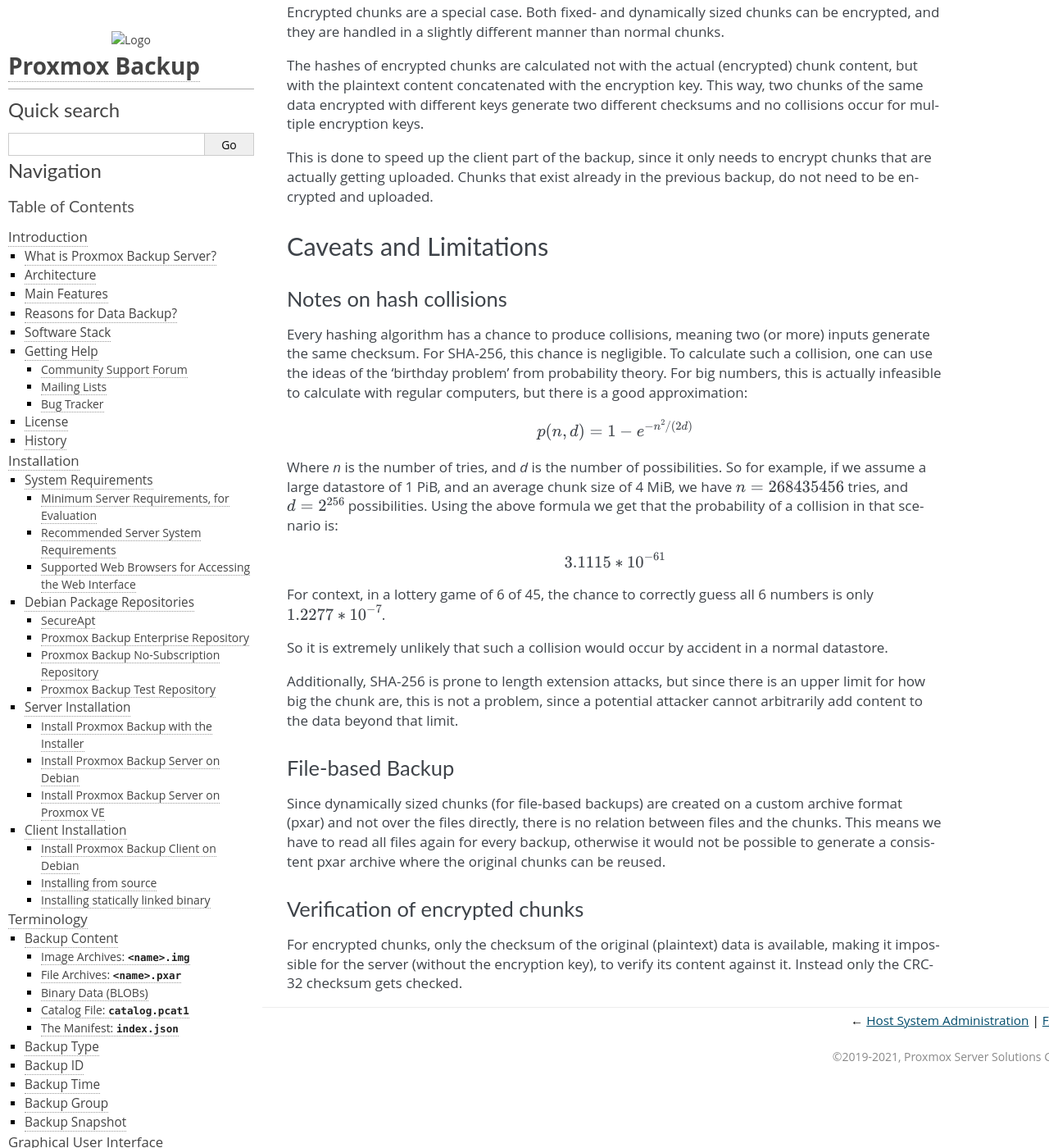
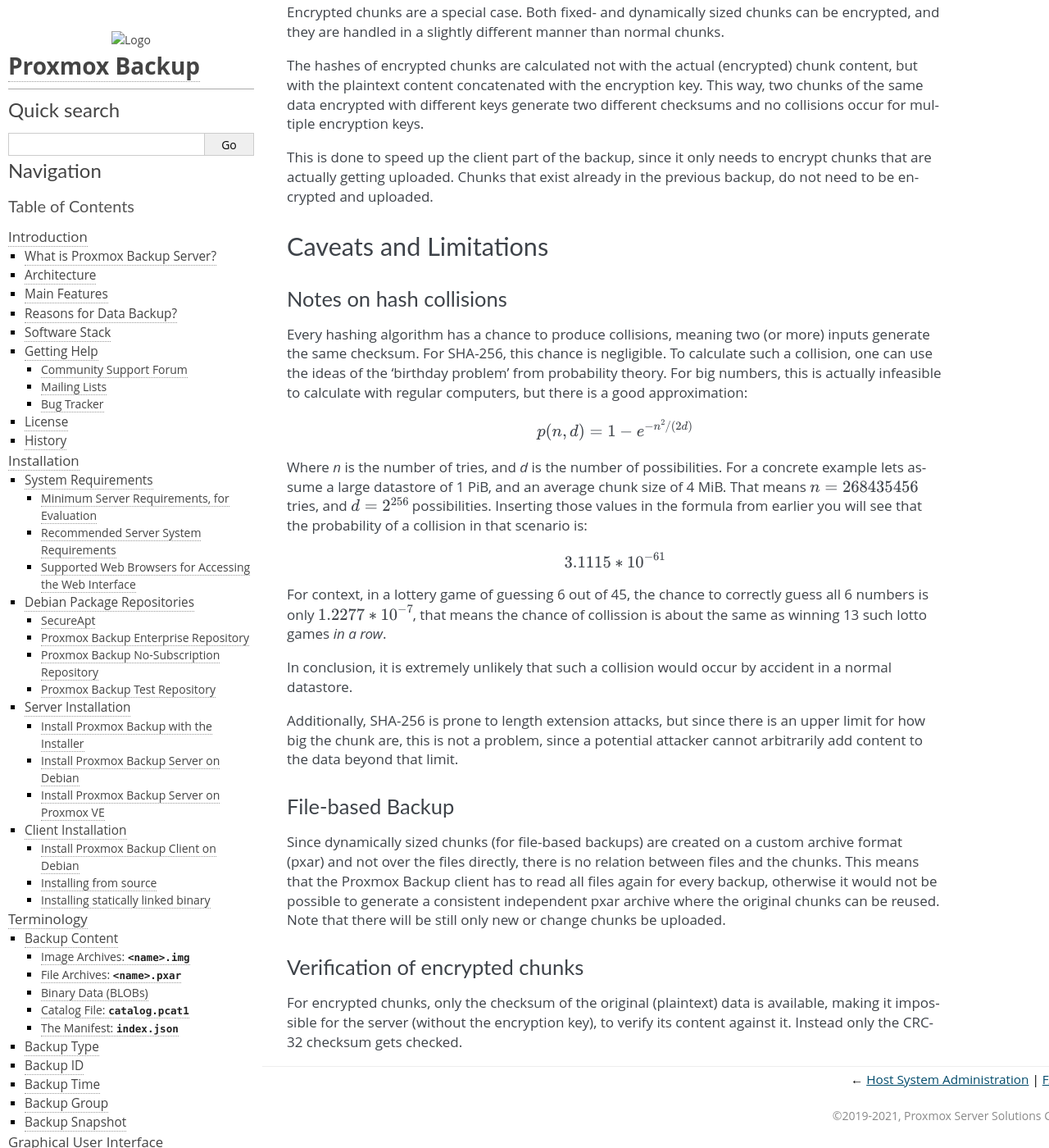
Before and after one commit to proxmox/proxmox-backup, a Sphinx documentation site: the page built from docs/technical-overview.rst, in a window 1280 px wide and 1400 px high, scrolled down 1899 px. Shown: the whole window at 82% size. Built offline with Sphinx 7.4.7, drawn with Linux system fonts in a browser that asks for light colours; some of the changed text lies outside the part shown.

Commit message:
docs: tech overview: avoid 'we' and other small style fixes/additions
"we" should be avoided, it's never quite clear who is "we" in the
context here and it leads to some technical wrong meanings, e.g., we
(here assumed to be "we developers") do not read any backup data, the
Proxmox Backup client does.

Signed-off-by: Thomas Lamprecht <t.lamprecht@proxmox.com>

```diff
--- a/docs/technical-overview.rst
+++ b/docs/technical-overview.rst
@@ -59,11 +59,11 @@
 
 As an optimization, VMs in `Proxmox VE`_ can make use of 'dirty bitmaps', which
 can track the changed blocks of an image. Since these bitmap are also a
-representation of the image split into chunks, we have a direct relation
-between dirty blocks of the image and chunks we have to upload, so only
-modified chunks of the disk have to be uploaded for a backup.
+representation of the image split into chunks, there is a direct relation
+between dirty blocks of the image and chunks which need to get uploaded, so
+only modified chunks of the disk have to be uploaded for a backup.
 
-Since we always split the image into chunks of the same size, unchanged blocks
+Since the image is always split into chunks of the same size, unchanged blocks
 will result in identical checksums for those chunks, so such chunks do not need
 to be backed up again. This way storage snapshots are not needed to find the
 changed blocks.
@@ -126,21 +126,22 @@
 
  p(n, d) = 1 - e^{-n^2/(2d)}
 
-Where `n` is the number of tries, and `d` is the number of possibilities. So
-for example, if we assume a large datastore of 1 PiB, and an average chunk size
-of 4 MiB, we have :math:`n = 268435456` tries, and :math:`d = 2^{256}`
-possibilities.  Using the above formula we get that the probability of a
-collision in that scenario is:
+Where `n` is the number of tries, and `d` is the number of possibilities.
+For a concrete example lets assume a large datastore of 1 PiB, and an average
+chunk size of 4 MiB. That means :math:`n = 268435456` tries, and :math:`d =
+2^{256}` possibilities. Inserting those values in the formula from earlier you
+will see that the probability of a collision in that scenario is:
 
 .. math::
 
  3.1115 * 10^{-61}
 
-For context, in a lottery game of 6 of 45, the chance to correctly guess all 6
-numbers is only :math:`1.2277 * 10^{-7}`.
+For context, in a lottery game of guessing 6 out of 45, the chance to correctly
+guess all 6 numbers is only :math:`1.2277 * 10^{-7}`, that means the chance of
+collission is about the same as winning 13 such lotto games *in a row*.
 
-So it is extremely unlikely that such a collision would occur by accident in a
-normal datastore.
+In conclusion, it is extremely unlikely that such a collision would occur by
+accident in a normal datastore.
 
 Additionally, SHA-256 is prone to length extension attacks, but since there is
 an upper limit for how big the chunk are, this is not a problem, since a
@@ -152,9 +153,10 @@
 
 Since dynamically sized chunks (for file-based backups) are created on a custom
 archive format (pxar) and not over the files directly, there is no relation
-between files and the chunks. This means we have to read all files again for
-every backup, otherwise it would not be possible to generate a consistent pxar
-archive where the original chunks can be reused.
+between files and the chunks. This means  that the Proxmox Backup client has to
+read all files again for every backup, otherwise it would not be possible to
+generate a consistent independent pxar archive where the original chunks can be
+reused. Note that there will be still only new or change chunks be uploaded.
 
 Verification of encrypted chunks
 ^^^^^^^^^^^^^^^^^^^^^^^^^^^^^^^^
```
